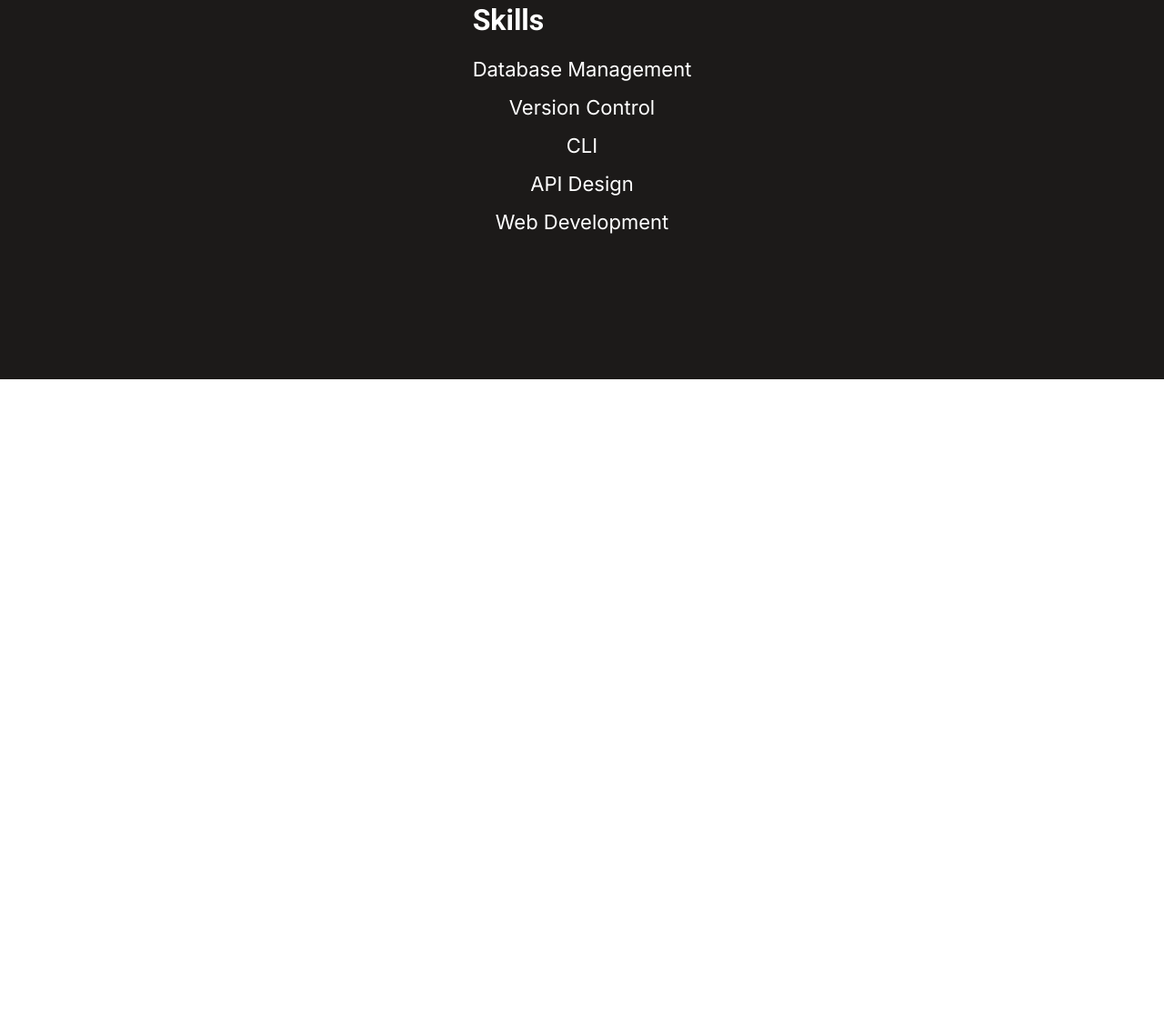
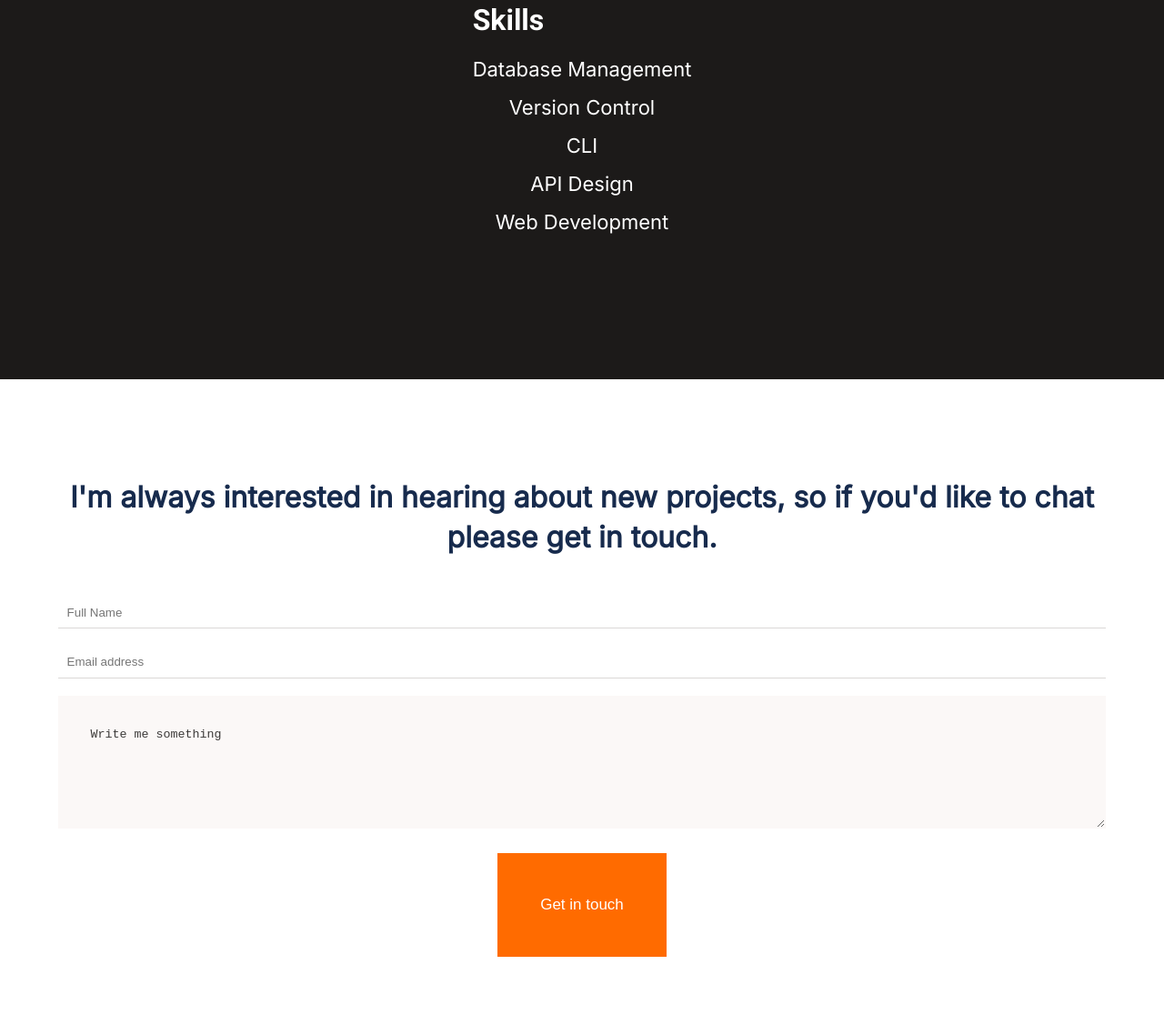
Before and after one commit to microhass/portfolio, a website: page index.html in a window 1280 px wide. Shown: the part 4492-5608 px from the top of the page at 91% size. Before the commit the page ends 4909 px from the top, so only its background shows below. Drawn offline with Linux system fonts and the light colour scheme.

Commit message:
Added html & css for the contact form.

```diff
--- a/index.html
+++ b/index.html
@@ -171,5 +171,30 @@
         </div>
       </div>
     </section>
+
+    <section class="contact">
+      <p>
+        I'm always interested in hearing about new projects, so if
+        you'd like to chat please get in touch.
+      </p>
+      <form>
+        <input
+          type="text"
+          name="name"
+          id="name"
+          placeholder="Full Name"
+        />
+        <input
+          type="email"
+          name="email"
+          id="email"
+          placeholder="Email address"
+        />
+        <textarea name="info" id="info" cols="30" rows="5">
+Write me something</textarea
+        >
+        <button type="submit">Get in touch</button>
+      </form>
+    </section>
   </body>
 </html>
--- a/style.css
+++ b/style.css
@@ -278,3 +278,45 @@ button {
 }
 
 /* ============ End About Section ============== */
+
+/* ============ Contact Section ============== */
+
+.contact {
+  padding: 5%;
+}
+
+.contact p {
+  font-size: 32px;
+  font-weight: 700;
+  line-height: 44px;
+  color: #172b4d;
+  text-align: center;
+  padding: 1%;
+  margin: 2rem 0;
+}
+
+form {
+  display: flex;
+  flex-direction: column;
+  gap: 1.2rem;
+}
+
+form input {
+  border: none;
+  border-bottom: 1px solid #dbd8d7;
+  padding: 0.6rem;
+}
+
+form textarea {
+  padding: 3%;
+  color: #3c3a39;
+  background: #fbf8f7;
+  border: 1px solid #fbf8f7;
+}
+
+form button {
+  align-self: center;
+
+}
+
+/* ============ End COntact Section ============== */
```
